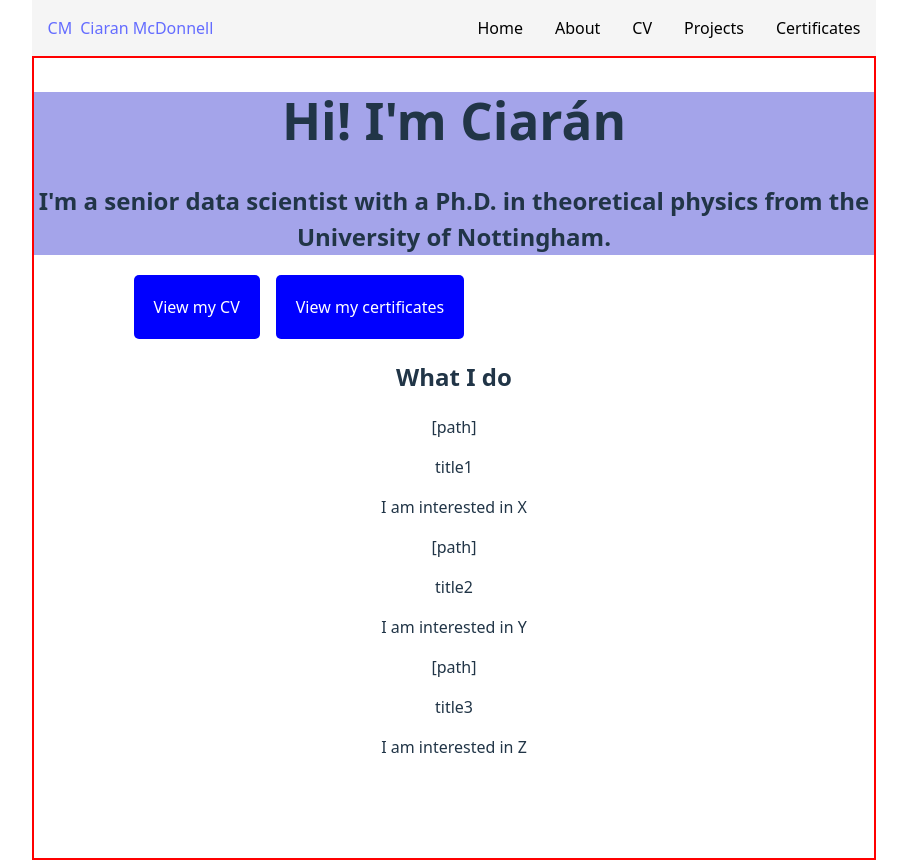
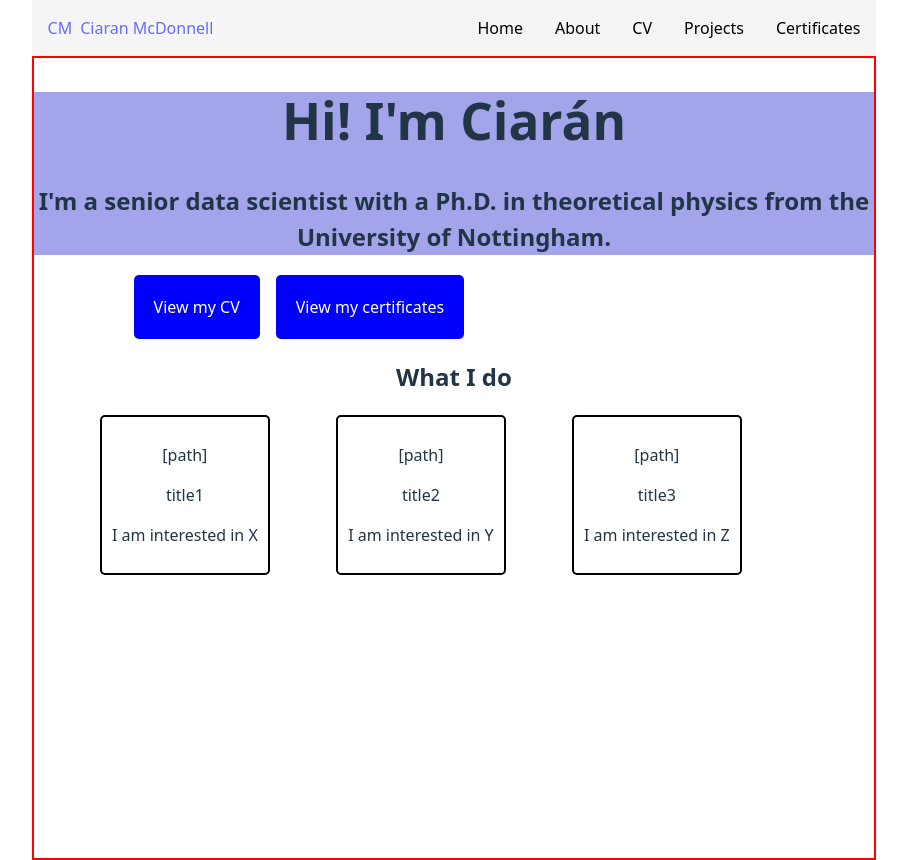
Before and after one commit to Ciaran1995/personal_website, a React (Vite) app: page / in a window 1280 px wide. Shown: the whole page, without its empty margins (186-1093 px from the left). Built offline with nearby package versions, Linux system fonts and the light colour scheme.

Commit message:
initial styling of interests section of homepage

```diff
--- a/src/App.css
+++ b/src/App.css
@@ -78,6 +78,20 @@
   color: white;
 }
 
+.what-i-do {
+  display: flex;
+  flex-direction: row;
+  align-items: center;
+  justify-content: space-evenly;
+
+}
+
+.interests-card {
+  border: 2px solid black;
+  padding: 10px;
+  border-radius: 5px;
+}
+
 /* Older stuff */
 
 .logo {
```
